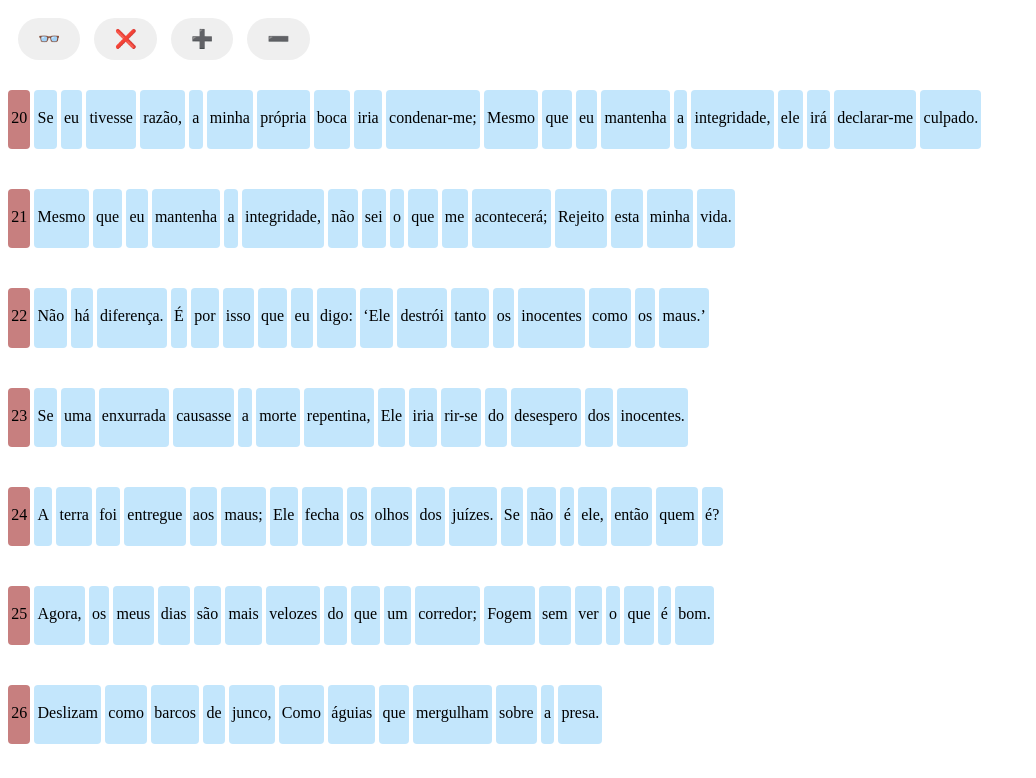
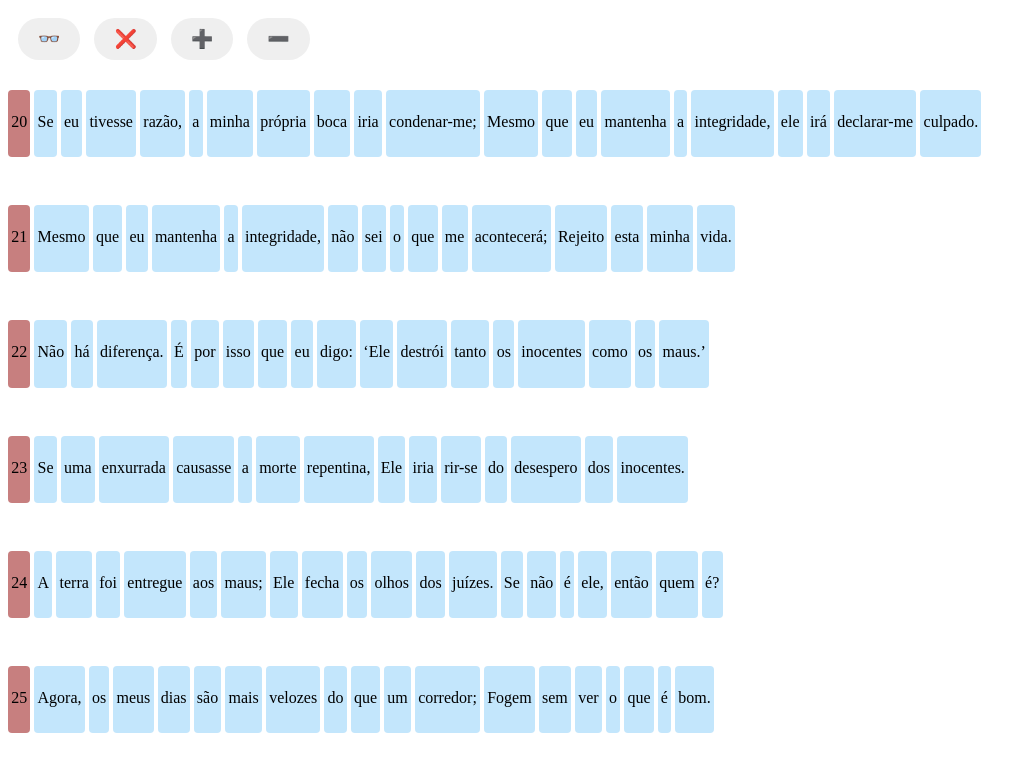
Before and after one commit to thqrs/phonetic_bulgarian, a plain HTML site: page index7.html in a window 1280 px wide. Shown: the top 778 px of the page, without its empty margins (0-1036 px from the left). Drawn offline with Linux system fonts and the light colour scheme.

Commit message:
Update index7.html

```diff
--- a/index7.html
+++ b/index7.html
@@ -8,7 +8,8 @@
         #content {
             white-space: pre-wrap;
             word-wrap: break-word;
-            line-height: 2.5em; /* Adjust line spacing */
+            line-height: 3em;
+            /*line-height: 2.5em;  Adjust line spacing */
         }
 [class^="word-box"] {
     padding: 0.5em 0.2em 0.7em 0.2em; /* top right bottom left */
```
